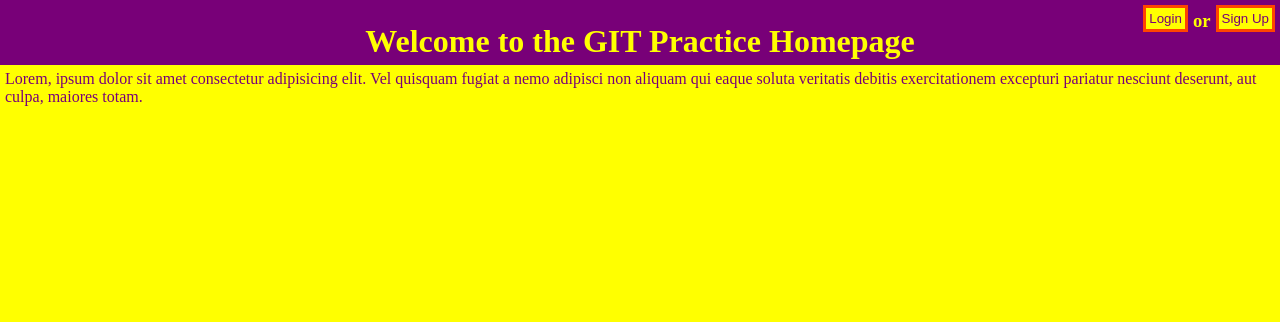
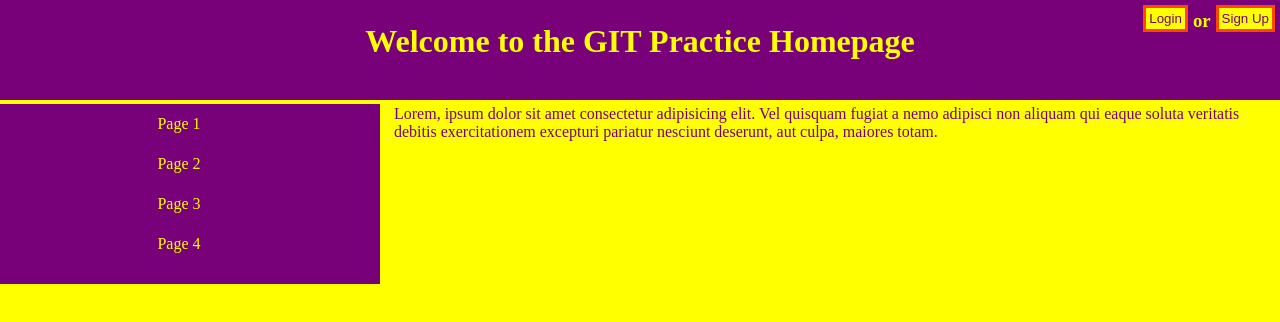
Before and after one commit to NightmareMoylan/GIT-Practice, a plain HTML site: page index.html in a window 1280 px wide. Drawn offline with Linux system fonts and the light colour scheme.

Commit message:
Made a sidenav in the index and organized css
In the index, a nav bar has been made on the left of the page with links to pages that haven't yet been made. In the gitPractice.css file, the code has been separated into the main bits used for every page and the bits used only for the login and sign up pages.

```diff
--- a/gitPractice.css
+++ b/gitPractice.css
@@ -7,10 +7,13 @@ body{
     background-color: yellow;
 }
 
+/* Main stuff*/
+
 .titleBox{
     background-color: rgb(120, 0, 120);
     text-align: center;
     color: yellow;
+    height: 100px;
 }
 
 .pageTitle{
@@ -32,6 +35,50 @@ body{
     color: blue;
 }
 
+.box{
+    text-align: center;
+    padding: 10px;
+    margin: 15px;
+    background-color: rgb(120, 0, 120);
+    color: yellow;
+}
+
+.sidenav{
+    margin: 0;
+    float:left;
+    width:30%;
+    border-right-style: solid;
+    border-right-width: 4px;
+    border-right-color: yellow;
+    border-top-style: solid;
+    border-top-width: 4px;
+    border-top-color: yellow;
+    border-bottom-style: solid;
+    border-bottom-width: 4px;
+    border-bottom-color: yellow;
+    height:auto;
+    margin-right: 10px;
+    box-sizing: border-box;
+}
+
+.sidenav ul{
+    list-style: none;
+    line-height: 20px;
+    width: 50px;
+    margin-left: 40%;
+}
+
+.sidenav a{
+    text-decoration: none;
+    color: yellow;
+}
+
+.sidenav a:hover{
+    color: orangered;
+}
+
+/*Login/Sign Up Page Stuff*/
+
 #loginButtons{
     position: relative;
     float: right;
@@ -49,19 +96,13 @@ body{
     color: rgb(120, 0, 120);
 }
 
-.box{
-    text-align: center;
-    padding: 10px;
-    margin: 15px;
-    background-color: rgb(120, 0, 120);
-    color: yellow;
-}
-
 .loginSignUpBox{
     width: 33.3%;
     margin-left: 33.3%;
     margin-top:15px;
 }
+
+/*Home Button*/
 
 .homeButton{
     float: left;
--- a/index.html
+++ b/index.html
@@ -14,6 +14,14 @@
             <br>
             <h1 class = "pageTitle">Welcome to the GIT Practice Homepage</h1>
         </div>
+        <div class = "box sidenav">
+            <ul class = "sidenavList">
+                <a href = "page1.html"><li>Page 1</li></a><br>
+                <a href = "page2.html"><li>Page 2</li></a><br>
+                <a href = "page3.html"><li>Page 3</li></a><br>
+                <a href = "page4.html"><li>Page 4</li></a><br>
+            </ul>
+        </div>
         <div id = "mainBody">
             Lorem, ipsum dolor sit amet consectetur adipisicing elit. Vel quisquam fugiat a nemo adipisci non aliquam qui eaque soluta veritatis debitis exercitationem excepturi pariatur nesciunt deserunt, aut culpa, maiores totam.
         </div>
```
